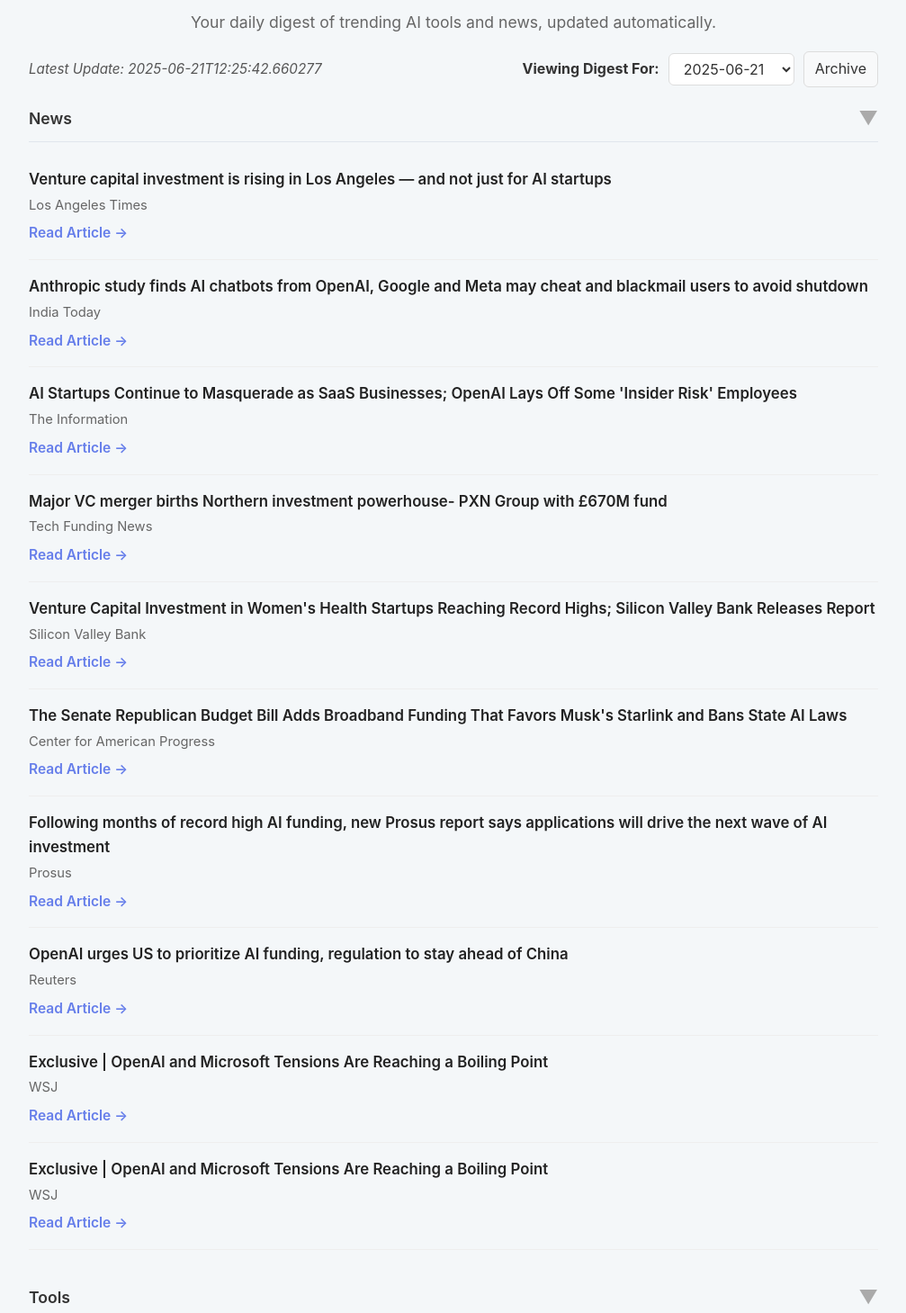
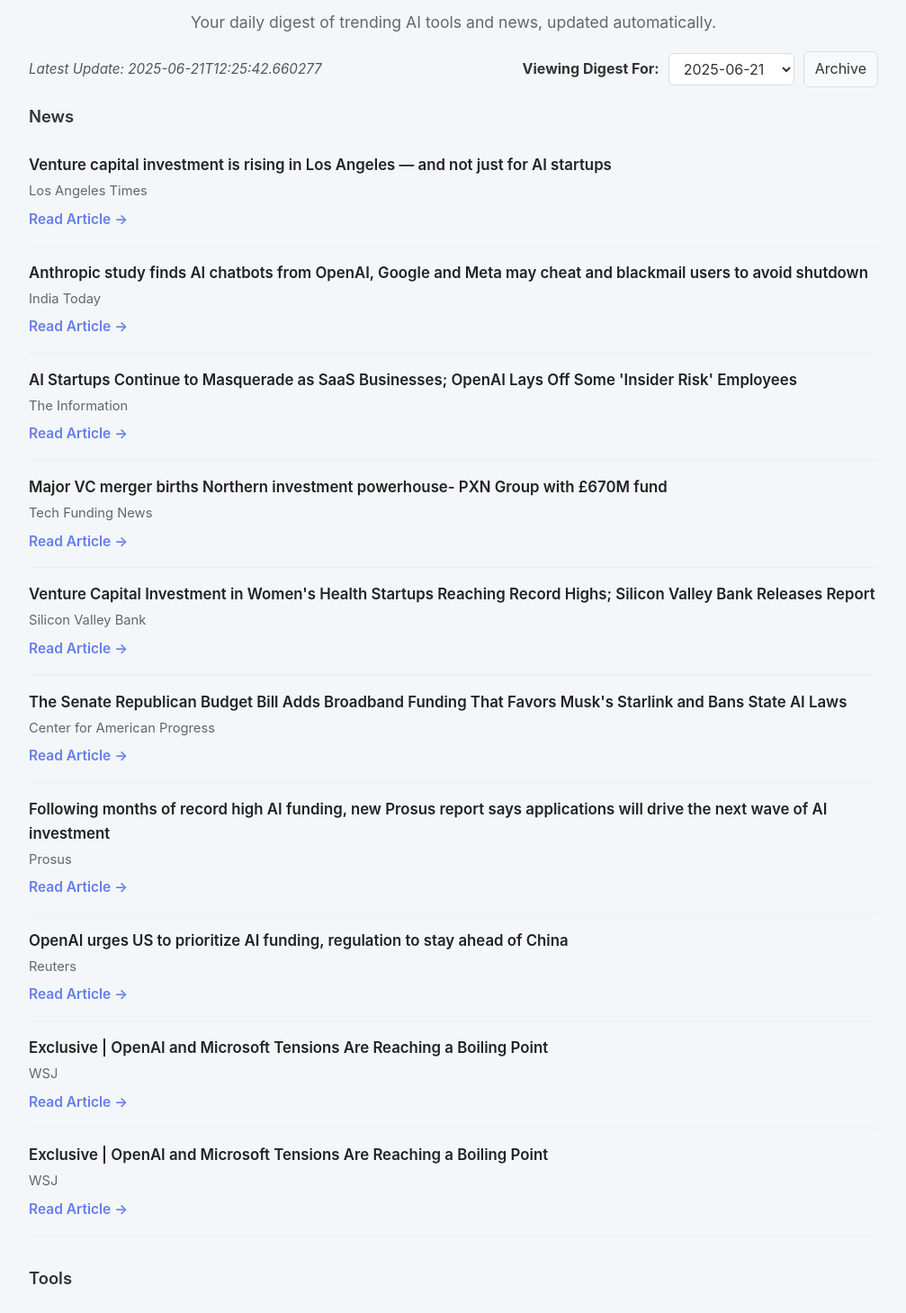
Before and after one commit to viraj89/ai-resources-and-tools, a Next.js app in the folder website/: page / in a window 1280 px wide. Shown: the part 111-1570 px from the top of the page at 90% size, without its empty margins (136-1143 px from the left). Built offline with nearby package versions, Linux system fonts and the light colour scheme.

Commit message:
refactor: Remove collapsible sections, always show News and Tools expanded

```diff
--- a/website/src/app/page.tsx
+++ b/website/src/app/page.tsx
@@ -51,24 +51,6 @@
   type: string; // 'news' or 'tools'
   title: string;
   data: (NewsItem | ToolItem)[];
-};
-
-// Reusable Collapsible Section Component
-const CollapsibleSection = ({ title, children, defaultCollapsed = false }: { title: string; children: React.ReactNode; defaultCollapsed?: boolean }) => {
-  const [isCollapsed, setIsCollapsed] = useState(defaultCollapsed);
-  const toggle = () => setIsCollapsed(!isCollapsed);
-
-  return (
-    <section style={{ marginBottom: 24 }}>
-      <div style={{ display: 'flex', alignItems: 'center', justifyContent: 'space-between', cursor: 'pointer', fontWeight: 600, fontSize: '1.1rem', color: '#333', padding: '0 0 8px 0', borderBottom: '1px solid #e0e6ed' }} onClick={toggle}>
-        <span>{title}</span>
-        <span style={{ fontSize: '1.2em', color: '#aaa', transition: 'transform 0.3s' }}>{isCollapsed ? '▶' : '▼'}</span>
-      </div>
-      <div style={{ padding: isCollapsed ? 0 : '12px 0', display: isCollapsed ? 'none' : 'block' }}>
-        {children}
-      </div>
-    </section>
-  );
 };
 
 // Helper to get unique dates in descending order
@@ -137,7 +119,7 @@
       )}
       <div style={{ display: 'flex', gap: 20, flexDirection: 'row', alignItems: 'flex-start' }}>
         <div style={{ flex: 1 }}>
-          <CollapsibleSection title="News" defaultCollapsed={false}>
+          <h2 style={{ fontSize: '1.15rem', fontWeight: 600, color: '#333', marginBottom: 10, marginTop: 0 }}>News</h2>
           {news.length === 0 || !news[0].data.length ? <div style={{ color: '#888' }}>No news for this date.</div> : (news[0].data as NewsItem[]).map((item, index) => (
             <div key={index} style={{ borderBottom: '1px solid #eee', padding: '16px 0' }}>
               <div style={{ fontWeight: 600, fontSize: '1.05rem', color: '#222', marginBottom: 4 }}>{item.title}</div>
@@ -149,8 +131,7 @@
               <a href={item.url} target="_blank" rel="noopener noreferrer" style={{ color: '#667eea', textDecoration: 'none', fontWeight: 600, fontSize: '0.97rem' }}>Read Article →</a>
             </div>
           ))}
-          </CollapsibleSection>
-          <CollapsibleSection title="Tools" defaultCollapsed={false}>
+          <h2 style={{ fontSize: '1.15rem', fontWeight: 600, color: '#333', marginBottom: 10, marginTop: 32 }}>Tools</h2>
           {tools.length === 0 || !tools[0].data.length ? <div style={{ color: '#888' }}>No tools for this date.</div> : (tools[0].data as ToolItem[]).map((item, index) => (
             <div key={index} style={{ borderBottom: '1px solid #eee', padding: '16px 0' }}>
               <div style={{ fontWeight: 600, fontSize: '1.05rem', color: '#222', marginBottom: 4 }}>{item.title || item.name}</div>
@@ -164,7 +145,6 @@
               <a href={item.url} target="_blank" rel="noopener noreferrer" style={{ color: '#667eea', textDecoration: 'none', fontWeight: 600, fontSize: '0.97rem' }}>View More →</a>
             </div>
           ))}
-          </CollapsibleSection>
         </div>
       </div>
     </div>
```
Lines whose indentation alone changed are shown as unchanged.
